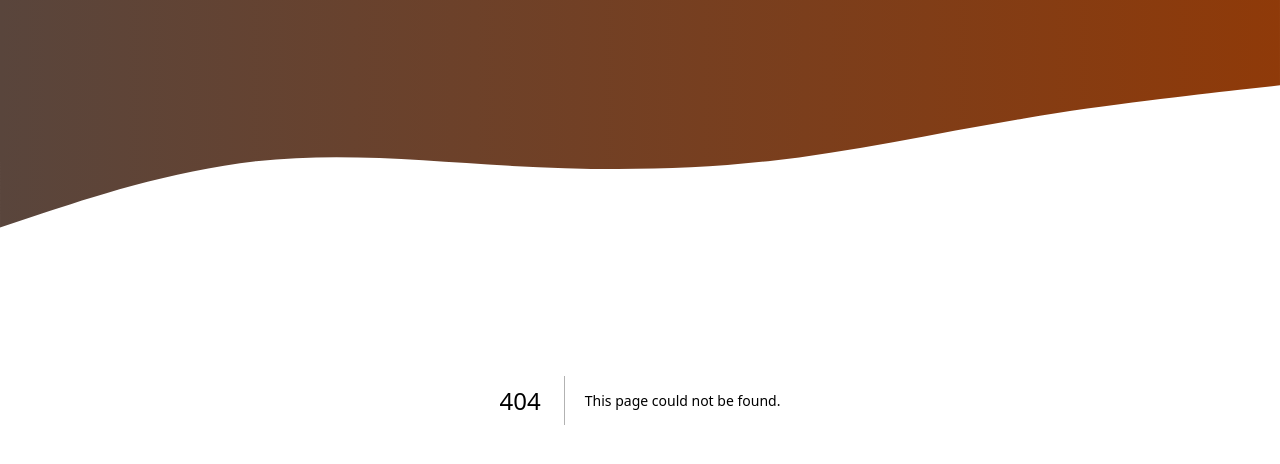
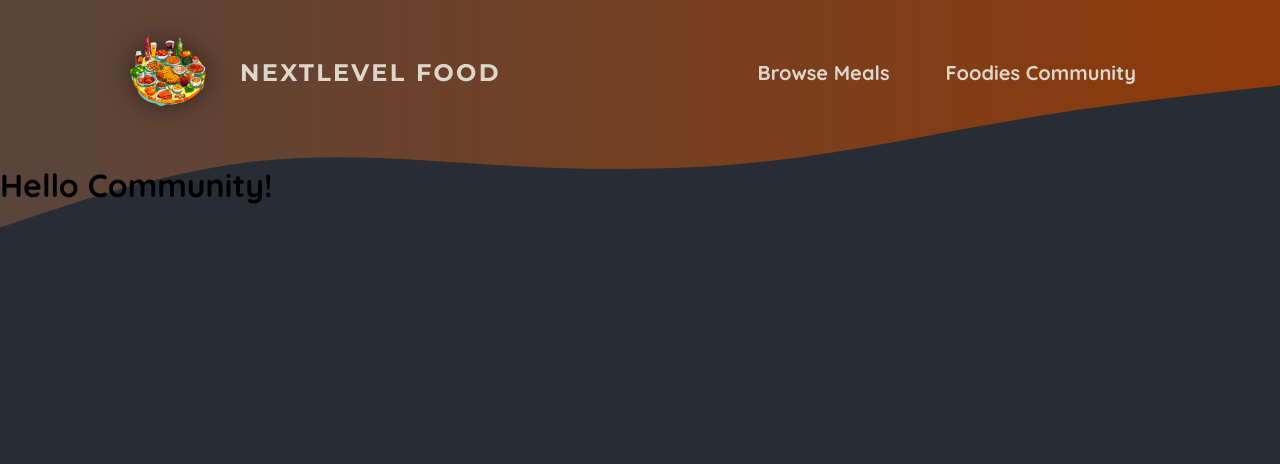
Before and after one commit to Kamile10/foodiesCommunity, a Next.js app: page /community in a window 1280 px wide. Before the commit this address had no page. Shown: the top 464 px of the page. Built offline with nearby package versions, Linux system fonts and the light colour scheme.

Commit message:
styled the main header navigation

```diff
--- /dev/null
+++ b/app/community/page.js
@@ -0,0 +1,3 @@
+export default function CommunityPage() {
+  return <h1>Hello Community!</h1>;
+}
--- a/app/layout.js
+++ b/app/layout.js
@@ -1,35 +1,16 @@
-import './globals.css';
-
+import MainHeader from "@/components/main-header/main-header";
+import "./globals.css";
+//
 export const metadata = {
-  title: 'NextLevel Food',
-  description: 'Delicious meals, shared by a food-loving community.',
+  title: "NextLevel Food",
+  description: "Delicious meals, shared by a food-loving community.",
 };
 
 export default function RootLayout({ children }) {
   return (
     <html lang="en">
       <body>
-        <div className="header-background">
-          <svg xmlns="http://www.w3.org/2000/svg" viewBox="0 0 1440 320">
-            <defs>
-              <linearGradient id="gradient" x1="0%" y1="0%" x2="100%" y2="0%">
-                <stop
-                  offset="0%"
-                  style={{ stopColor: '#59453c', stopOpacity: '1' }}
-                />
-                <stop
-                  offset="100%"
-                  style={{ stopColor: '#8f3a09', stopOpacity: '1' }}
-                />
-              </linearGradient>
-            </defs>
-            <path
-              fill="url(#gradient)"
-              d="M0,256L48,240C96,224,192,192,288,181.3C384,171,480,181,576,186.7C672,192,768,192,864,181.3C960,171,1056,149,1152,133.3C1248,117,1344,107,1392,101.3L1440,96L1440,0L1392,0C1344,0,1248,0,1152,0C1056,0,960,0,864,0C768,0,672,0,576,0C480,0,384,0,288,0C192,0,96,0,48,0L0,0Z"
-            ></path>
-          </svg>
-        </div>
-
+        <MainHeader />
         {children}
       </body>
     </html>
--- /dev/null
+++ b/app/meals/[slug]/page.js
@@ -0,0 +1,3 @@
+export default function MealDetailsPage() {
+  return <div>This is the meals details page!</div>;
+}
--- /dev/null
+++ b/app/meals/page.js
@@ -0,0 +1,3 @@
+export default function MealsPage() {
+  return <div>Hello Community!</div>;
+}
--- /dev/null
+++ b/app/meals/share/page.js
@@ -0,0 +1,3 @@
+export default function ShareMealsPage() {
+  return <div> Let us share some meals here!!!</div>;
+}
--- /dev/null
+++ b/components/main-header.js
@@ -0,0 +1,30 @@
+import Link from "next/link";
+import logo from "@/assets/logo.png";
+import classes from "./main-header.module.css";
+import Image from "next/image";
+import MainHeaderBackground from "./main-header/main-header-background";
+
+export default function MainHeader() {
+  return (
+    <>
+      <MainHeaderBackground />
+      <header className={classes.header}>
+        <Link href="/" className={classes.logo}>
+          <Image src={logo} alt="A bowl with food!" priority />
+          NextLevel Food
+        </Link>
+
+        <nav className={classes.nav}>
+          <ul>
+            <li>
+              <Link href="/meals">Browse Meals</Link>
+            </li>
+            <li>
+              <Link href="/community">Foodies Community</Link>
+            </li>
+          </ul>
+        </nav>
+      </header>
+    </>
+  );
+}
--- /dev/null
+++ b/components/main-header/main-header-background.js
@@ -0,0 +1,26 @@
+import classes from "./main-header-background.module.css";
+
+export default function MainHeaderBackground() {
+  return (
+    <div className={`${classes["header-background"]}`}>
+      <svg xmlns="http://www.w3.org/2000/svg" viewBox="0 0 1440 320">
+        <defs>
+          <linearGradient id="gradient" x1="0%" y1="0%" x2="100%" y2="0%">
+            <stop
+              offset="0%"
+              style={{ stopColor: "#59453c", stopOpacity: "1" }}
+            />
+            <stop
+              offset="100%"
+              style={{ stopColor: "#8f3a09", stopOpacity: "1" }}
+            />
+          </linearGradient>
+        </defs>
+        <path
+          fill="url(#gradient)"
+          d="M0,256L48,240C96,224,192,192,288,181.3C384,171,480,181,576,186.7C672,192,768,192,864,181.3C960,171,1056,149,1152,133.3C1248,117,1344,107,1392,101.3L1440,96L1440,0L1392,0C1344,0,1248,0,1152,0C1056,0,960,0,864,0C768,0,672,0,576,0C480,0,384,0,288,0C192,0,96,0,48,0L0,0Z"
+        ></path>
+      </svg>
+    </div>
+  );
+}
--- /dev/null
+++ b/components/main-header/main-header-background.module.css
@@ -0,0 +1,14 @@
+.header-background {
+  position: absolute;
+  width: 100%;
+  height: 320px;
+  top: 0;
+  left: 0;
+  z-index: -1;
+}
+
+.header-background svg {
+  display: block;
+  width: 100%;
+  height: auto;
+}
--- /dev/null
+++ b/components/main-header/main-header.js
@@ -0,0 +1,30 @@
+import Link from "next/link";
+import logo from "@/assets/logo.png";
+import classes from "./main-header.module.css";
+import Image from "next/image";
+import MainHeaderBackground from "./main-header-background";
+
+export default function MainHeader() {
+  return (
+    <>
+      <MainHeaderBackground />
+      <header className={classes.header}>
+        <Link href="/" className={classes.logo}>
+          <Image src={logo} alt="A bowl with food!" priority />
+          NextLevel Food
+        </Link>
+
+        <nav className={classes.nav}>
+          <ul>
+            <li>
+              <Link href="/meals">Browse Meals</Link>
+            </li>
+            <li>
+              <Link href="/community">Foodies Community</Link>
+            </li>
+          </ul>
+        </nav>
+      </header>
+    </>
+  );
+}
--- /dev/null
+++ b/components/main-header/main-header.module.css
@@ -0,0 +1,67 @@
+.header {
+  display: flex;
+  justify-content: space-between;
+  align-items: center;
+  padding: 2rem 1rem;
+}
+
+@media (min-width: 768px) {
+  .header {
+    padding: 2rem 10%;
+  }
+}
+
+.nav ul {
+  list-style: none;
+  margin: 0;
+  padding: 0;
+  display: flex;
+  gap: 1.5rem;
+  /* font-family: 'Montserrat', sans-serif; */
+  font-size: 1.25rem;
+}
+
+.nav a {
+  text-decoration: none;
+  color: #ddd6cb;
+  font-weight: bold;
+  padding: 0.5rem 1rem;
+  border-radius: 0.5rem;
+}
+
+.nav a:hover,
+.nav a:active {
+  background: linear-gradient(90deg, #ff8a05, #f9b331);
+  background-clip: text;
+  -webkit-background-clip: text;
+  -webkit-text-fill-color: transparent;
+  text-shadow: 0 0 18px rgba(248, 190, 42, 0.8);
+}
+
+.active {
+  background: linear-gradient(90deg, #ff8a05, #f9b331);
+  background-clip: text;
+  -webkit-background-clip: text;
+  -webkit-text-fill-color: transparent;
+}
+
+.logo {
+  display: flex;
+  align-items: center;
+  justify-content: center;
+  gap: 2rem;
+  text-decoration: none;
+  color: #ddd6cb;
+  font-weight: bold;
+  font-family: 'Montserrat', sans-serif;
+  letter-spacing: 0.15rem;
+  text-transform: uppercase;
+  font-size: 1.5rem;
+}
+
+.logo img {
+  width: 5rem;
+  height: 5rem;
+  object-fit: contain;
+  filter: drop-shadow(0 0 0.75rem rgba(0, 0, 0, 0.5));
+}
```
Also changed, not shown: app/page.js (+14 -1 lines).
